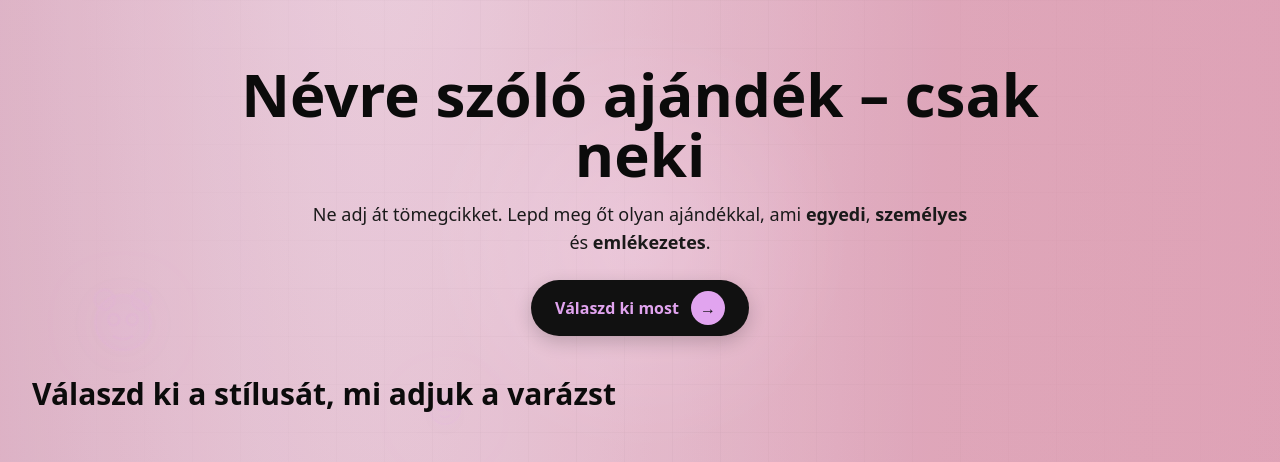
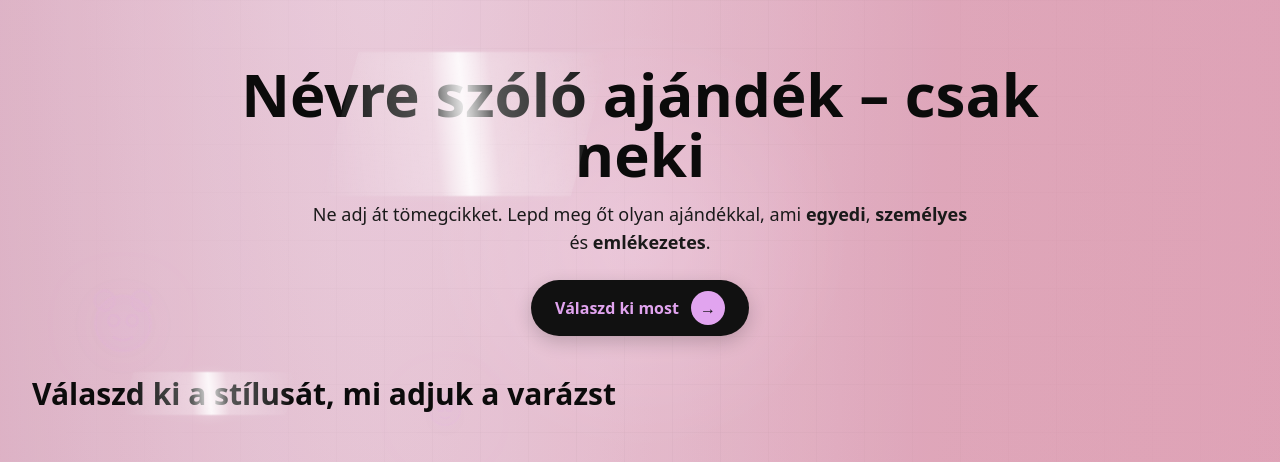
Before and after one commit to horvathgabor8787/babypanda-landing, a Next.js app: page / in a window 1280 px wide. Shown: the top 462 px of the page. Built offline with nearby package versions, Linux system fonts and the light colour scheme; no server answers; the database is empty.

Commit message:
Update index.jsx

```diff
--- a/pages/index.jsx
+++ b/pages/index.jsx
@@ -90,7 +90,7 @@ export default function Home() {
       {/* HERO */}
       <section className="relative z-10 pt-16 pb-10 px-4 sm:px-6 lg:px-8">
         <div className="max-w-4xl mx-auto text-center">
-          <h1 className="hero-title text-3xl sm:text-4xl md:text-6xl font-extrabold shine-text">
+          <h1 className="sweep hero-title text-3xl sm:text-4xl md:text-6xl font-extrabold shine-text">
             Névre szóló ajándék – csak neki
           </h1>
           <p className="mt-4 text-base md:text-lg text-neutral-300 max-w-prose mx-auto">
@@ -106,7 +106,7 @@ export default function Home() {
 
       {/* CATEGORIES – ZigZag storytelling */}
       <section className="relative z-10 px-4 sm:px-6 lg:px-8">
-        <h2 className="text-2xl md:text-3xl font-extrabold mb-4 shine-text">
+       <h2 className="sweep text-2xl md:text-3xl font-extrabold mb-2 shine-text">
           Válaszd ki a stílusát, mi adjuk a varázst
         </h2>
         <ZigZagCategory items={categories} />
@@ -131,7 +131,7 @@ export default function Home() {
                 Nézd meg, mit ajánl a kalkulátor a baba nevéhez
               </h3>
               <span className="text-accent hidden sm:block">
-                Holografikus console
+
               </span>
             </div>
             <iframe
@@ -165,7 +165,7 @@ export default function Home() {
       {/* FINAL CTA */}
       <section className="relative z-10 mt-16 px-4 sm:px-6 lg:px-8 pb-24">
         <div className="max-w-3xl mx-auto text-center">
-          <h2 className="text-2xl md:text-3xl font-extrabold shine-text">
+          <h2 className="sweep text-2xl md:text-3xl font-extrabold shine-text">
             Válaszd ki most az egyedi ajándékot
           </h2>
           <p className="mt-3 text-neutral-300">
```
